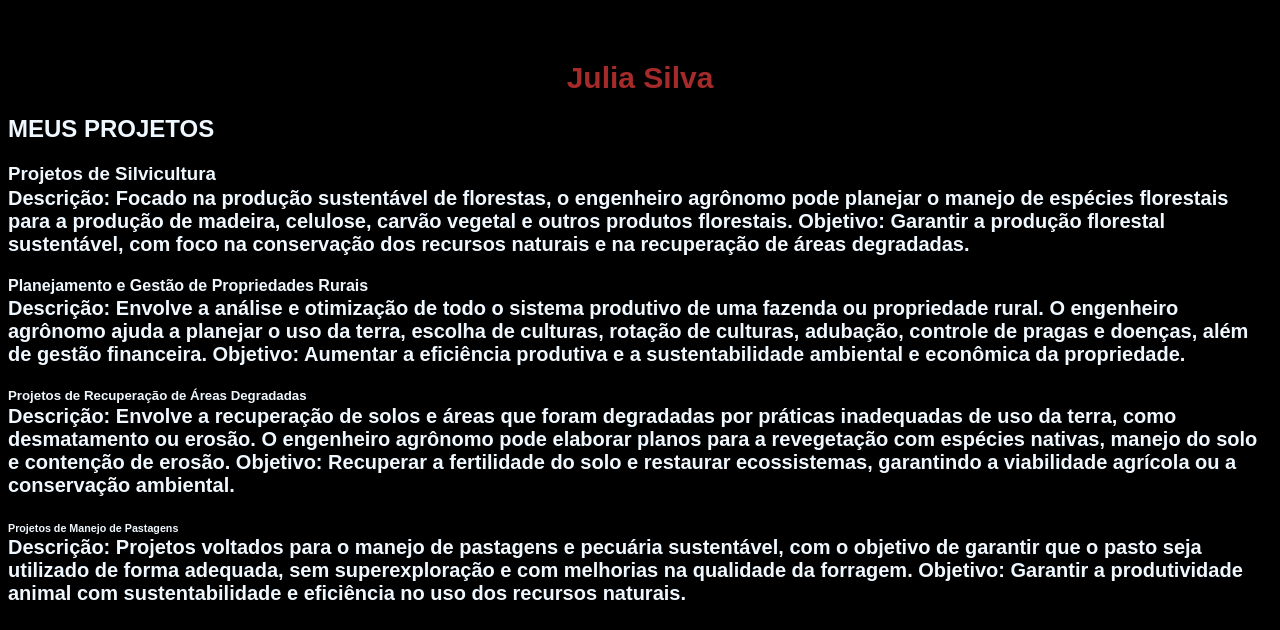
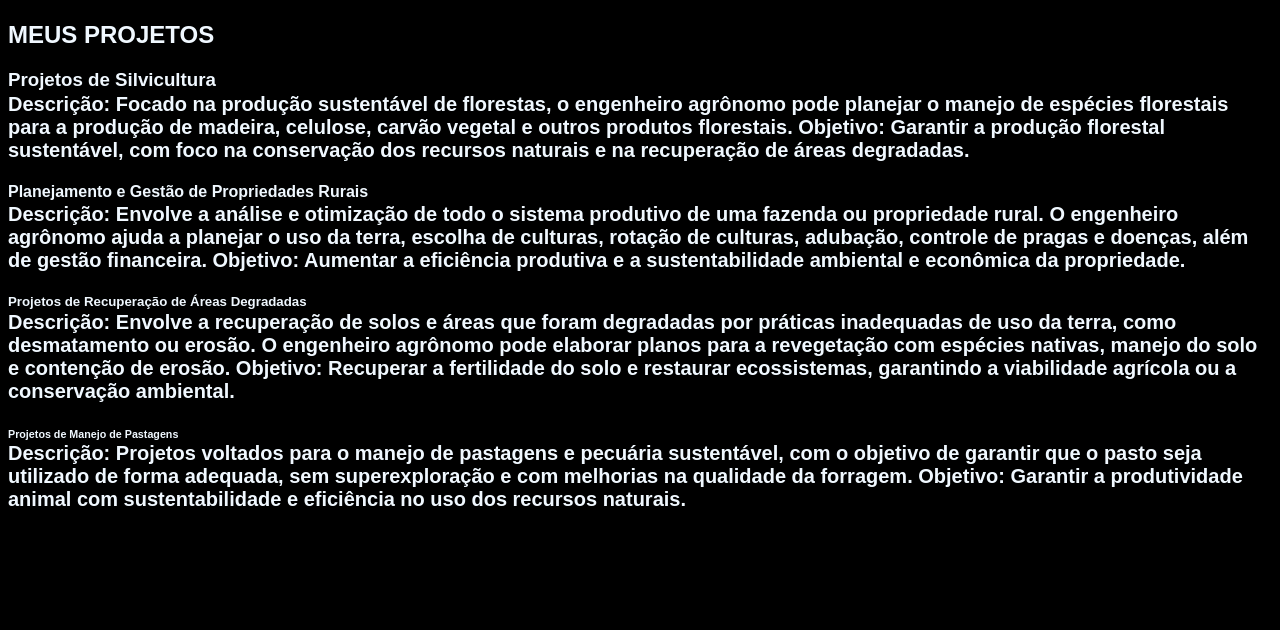
Before and after one commit to LuanaSilvaFerreira/Html_Dom, a plain HTML site: page Projetos.html in a window 1280 px wide. Shown: the part 265-895 px from the top of the page. After the commit the page ends 801 px from the top, so only its background shows below. Drawn offline with Linux system fonts and the light colour scheme.

Commit message:
ajuste 2

```diff
--- a/Projetos.html
+++ b/Projetos.html
@@ -24,7 +24,6 @@
         <div class="center">
             <img src="IMG/dnv.webp" alt="">
         </div>
-        <h1>Julia Silva</h1>
     </header>
     <main>
     <section>
```
